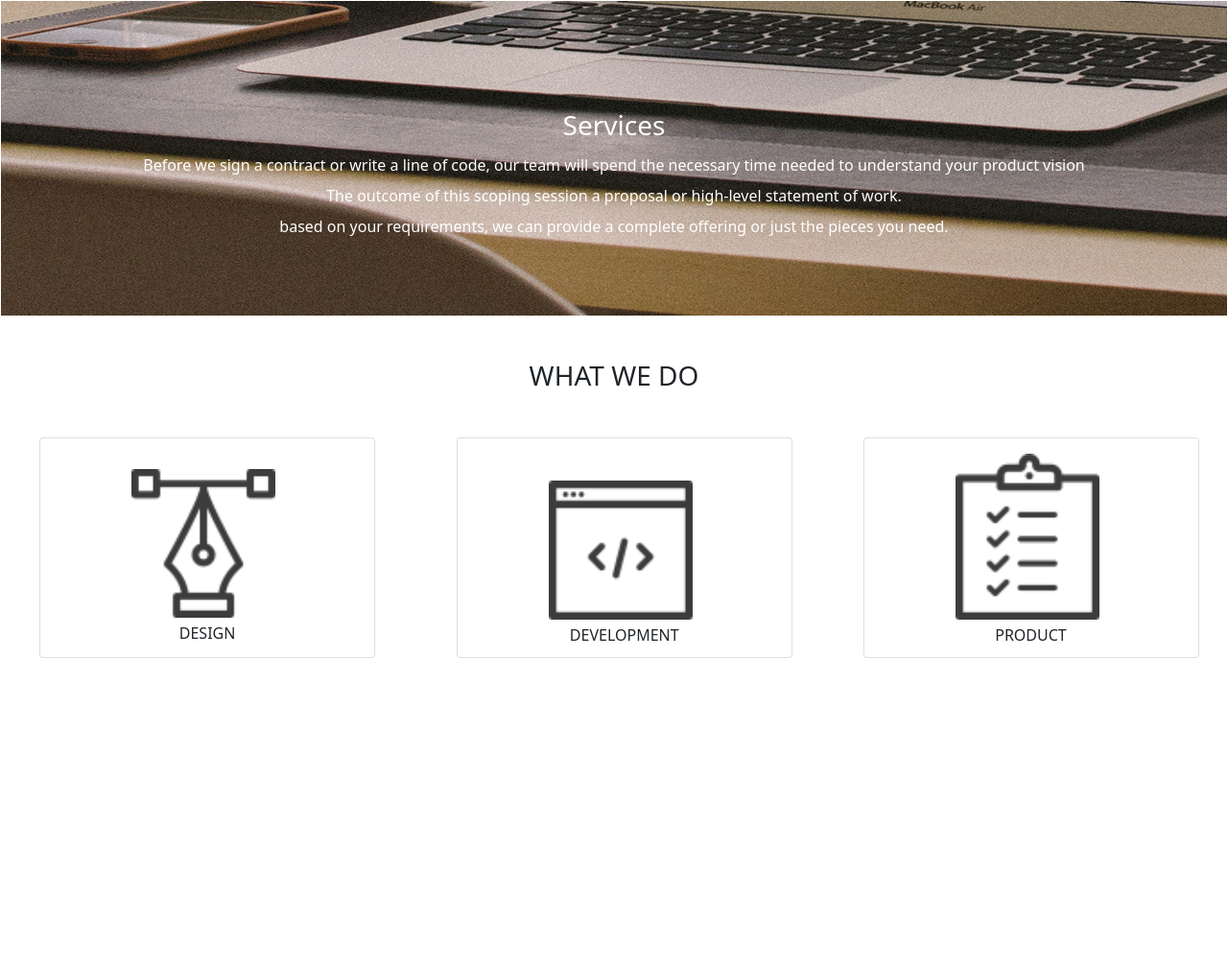
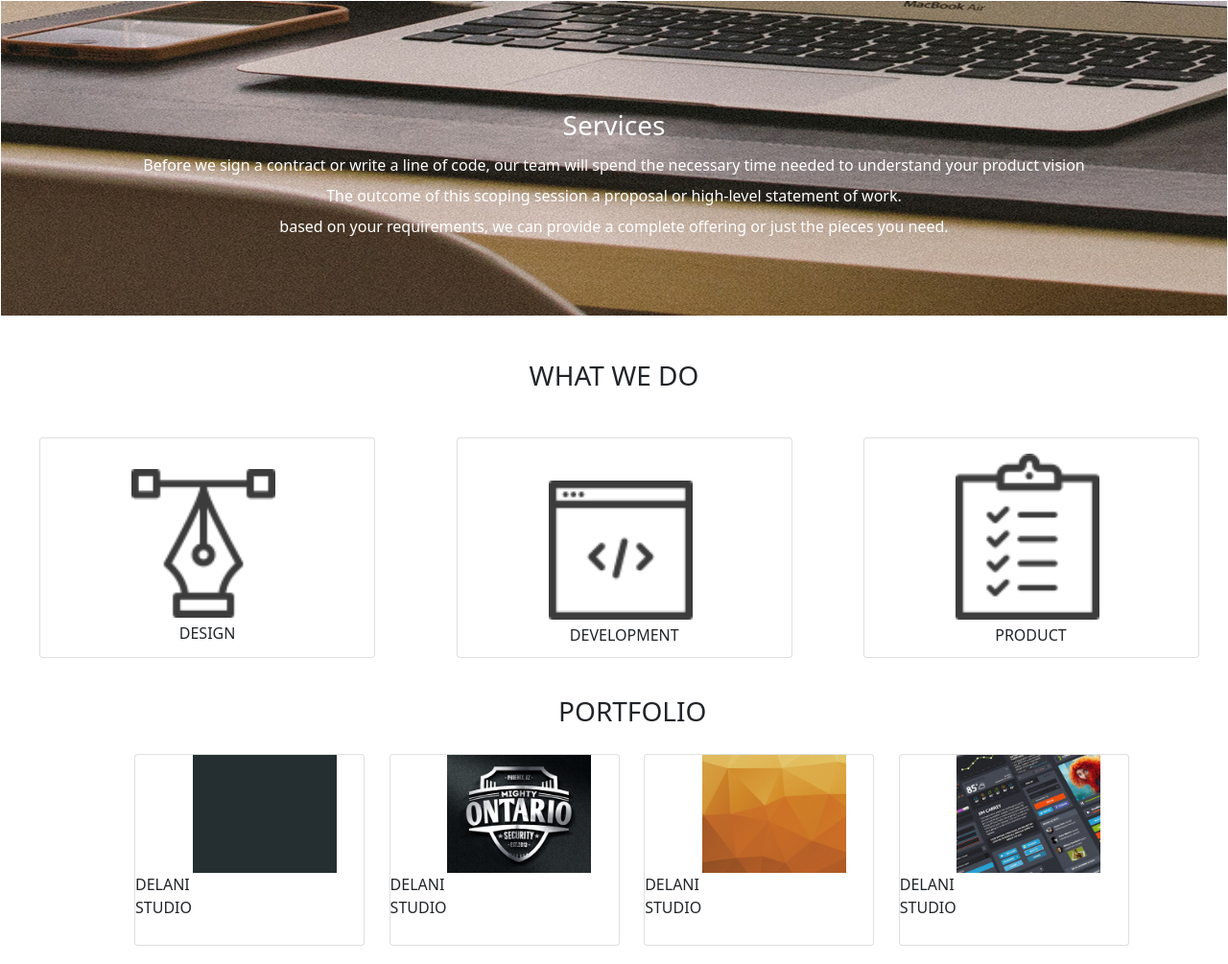
Before and after one commit to Collins07/Delani-studio, a plain HTML site: page index.html in a window 1280 px wide. Shown: the part 861-1866 px from the top of the page at 96% size. Before the commit the page ends 1586 px from the top, so only its background shows below. Drawn offline with nearby package versions, Linux system fonts and the light colour scheme.

Commit message:
bootstrap cards

```diff
--- a/index.html
+++ b/index.html
@@ -92,5 +92,40 @@
           </div>
         </div>
     </div>
+    <div class="row" id="row6">
+        <h3>PORTFOLIO</h3>
+      <div class="col-sm-3">
+        <div class="card" id="card1">
+            <img id="image3" class="test4" src="./images/work4.jpg" alt="">
+            <div class="col" id="column4">
+              <p class="p14">DELANI<br>STUDIO</p>
+            </div>
+        </div>
+      </div>
+      <div class="col-sm-3">
+          <div class="card" id="card1">
+              <img id="image3" class="test3" src="./images/work3.jpg" alt="">
+              <div class="col" id="column3">
+                <p class="p15">DELANI<br>STUDIO</p>
+              </div>
+          </div>
+        </div>
+        <div class="col-sm-3">
+          <div class="card" id="card1">
+              <img id="image3" class="test2" src="./images/work2.jpg" alt="">
+              <div class="col" id="column2">
+                <p class="p16">DELANI<br>STUDIO</p>
+              </div>
+          </div>
+        </div>
+        <div class="col-sm-3">
+          <div class="card" id="card1">
+              <img id="image3" class="test1" src="./images/work1.jpg" alt="">
+              <div class="col" id="column1">
+                <p class="p17">DELANI<br>STUDIO</p>
+              </div>
+          </div>
+        </div>
+    </div>
 </body>
 </html>
```
